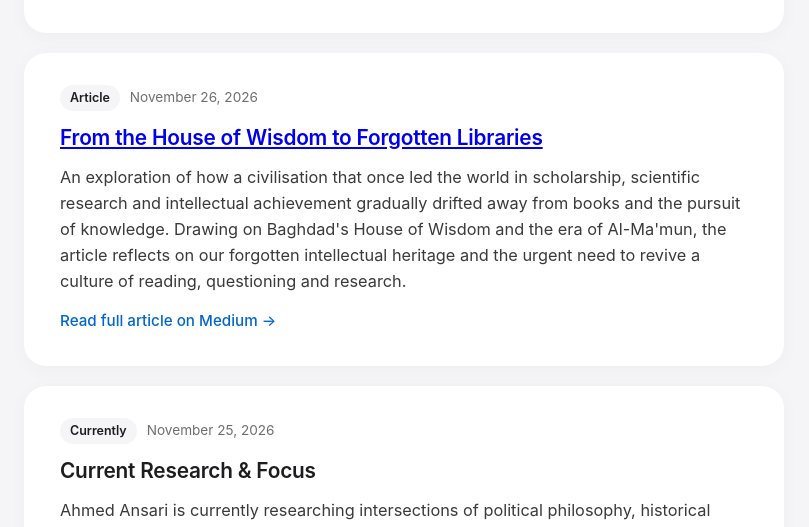
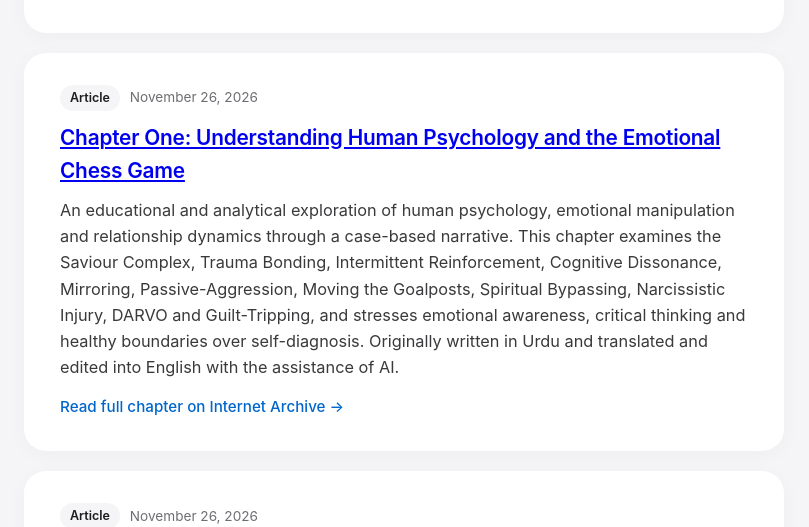
Before and after one commit to alwaysahmedansari/alwaysahmedansari, a plain HTML site: page archive.html in a window 1280 px wide. Shown: the part 259-786 px from the top of the page, without its empty margins (236-1045 px from the left). Drawn offline with Linux system fonts and the light colour scheme.

Commit message:
Add psychology article: Understanding Human Psychology and the Emotional Chess Game

```diff
--- a/archive.html
+++ b/archive.html
@@ -220,6 +220,18 @@
                 <span class="badge">Article</span>
                 <time datetime="2026-11-26">November 26, 2026</time>
             </div>
+            <h2><a href="https://archive.org/details/understanding-human-psychology-chapter-one" target="_blank" rel="noopener noreferrer">Chapter One: Understanding Human Psychology and the Emotional Chess Game</a></h2>
+            <p>
+                An educational and analytical exploration of human psychology, emotional manipulation and relationship dynamics through a case-based narrative. This chapter examines the Saviour Complex, Trauma Bonding, Intermittent Reinforcement, Cognitive Dissonance, Mirroring, Passive-Aggression, Moving the Goalposts, Spiritual Bypassing, Narcissistic Injury, DARVO and Guilt-Tripping, and stresses emotional awareness, critical thinking and healthy boundaries over self-diagnosis. Originally written in Urdu and translated and edited into English with the assistance of AI.
+            </p>
+            <a href="https://archive.org/details/understanding-human-psychology-chapter-one" target="_blank" rel="noopener noreferrer" class="read-link">Read full chapter on Internet Archive →</a>
+        </article>
+
+        <article class="entry-card">
+            <div class="entry-meta">
+                <span class="badge">Article</span>
+                <time datetime="2026-11-26">November 26, 2026</time>
+            </div>
             <h2><a href="https://medium.com/@alwaysahmedansari/from-the-house-of-wisdom-to-forgotten-libraries-1f0544cc2c1e" target="_blank" rel="noopener noreferrer">From the House of Wisdom to Forgotten Libraries</a></h2>
             <p>
                 An exploration of how a civilisation that once led the world in scholarship, scientific research and intellectual achievement gradually drifted away from books and the pursuit of knowledge. Drawing on Baghdad's House of Wisdom and the era of Al-Ma'mun, the article reflects on our forgotten intellectual heritage and the urgent need to revive a culture of reading, questioning and research.
```
